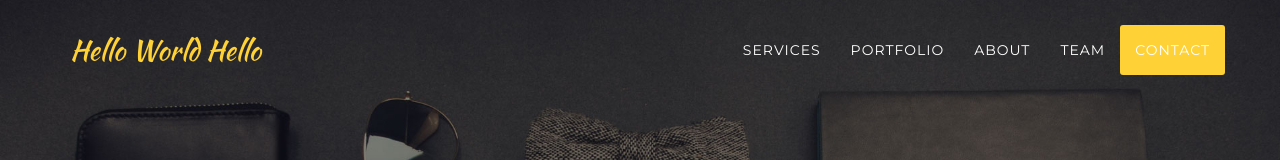
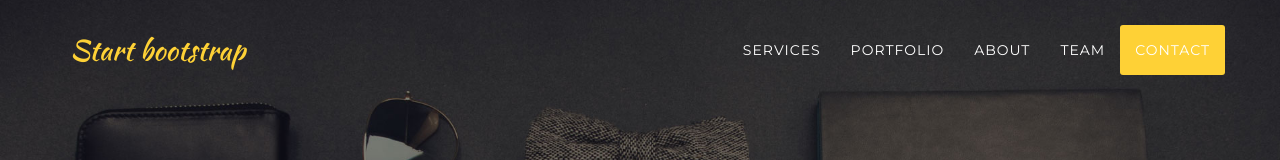
Before and after one commit to birdcheng/example, a plain HTML site: page index.html in a window 1280 px wide. Shown: the top 160 px of the page. Drawn offline with nearby package versions, Linux system fonts and the light colour scheme; a web font is replaced by a local one.

Commit message:
change back

```diff
--- a/index.html
+++ b/index.html
@@ -46,7 +46,7 @@
                     <span class="icon-bar"></span>
                     <span class="icon-bar"></span>
                 </button>
-                <a class="navbar-brand page-scroll" href="#page-top">Hello World Hello</a>
+                <a class="navbar-brand page-scroll" href="#page-top">Start bootstrap</a>
             </div>
 
             <!-- Collect the nav links, forms, and other content for toggling -->
```
